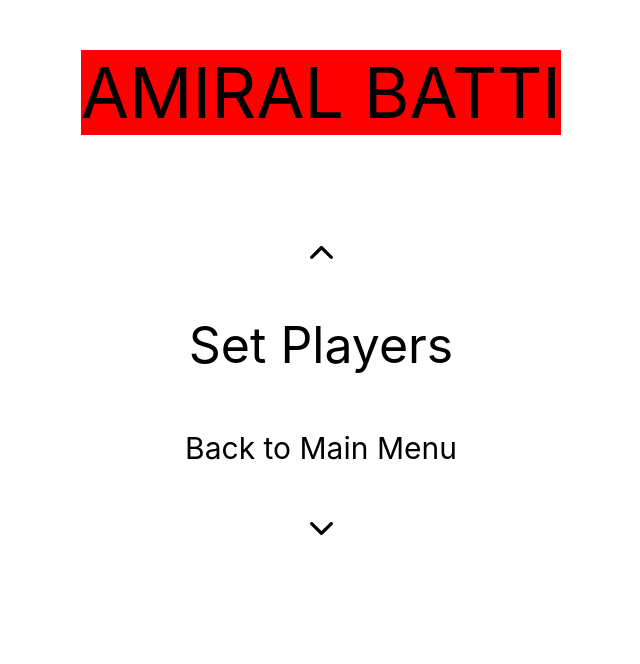
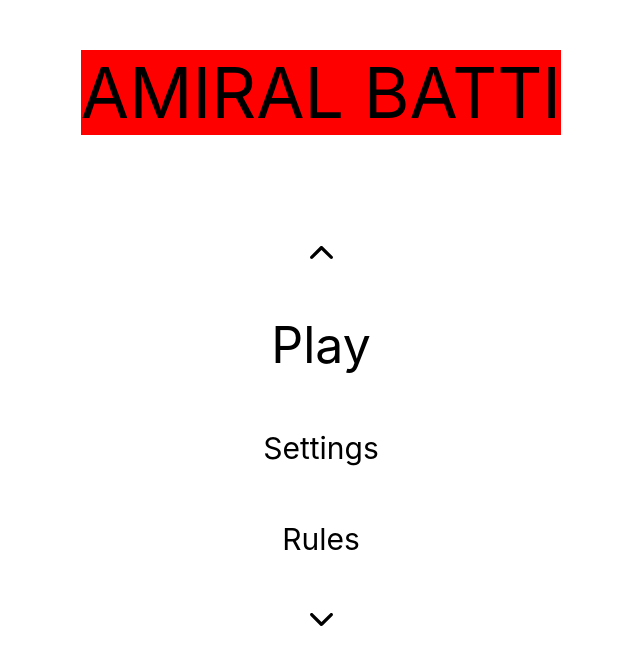
Before and after one commit to burakmey/amiral-batti, a React (Create React App) app: page / in a window 1280 px wide. Shown: the top 664 px of the page, without its empty margins (319-959 px from the left). Built offline with nearby package versions, Linux system fonts and the light colour scheme.

Commit message:
new page rendering.

```diff
--- a/src/App.js
+++ b/src/App.js
@@ -1,13 +1,30 @@
-import MainMenu from "./pages/MainMenu/MainMenu";
-import PlayMenu from "./pages/PlayMenu/PlayMenu";
+import { useState } from "react";
+import MainMenu from "./pages/MainMenu";
+import PlayMenu from "./pages/PlayMenu";
 import "./App.css";
 
 function App() {
+  console.log("App rendered!");
+
+  const [activePage, setActivePage] = useState("MainMenu");
+
+  const setPage = (pageName) => {
+    switch (pageName) {
+      case "MainMenu":
+        setActivePage(pageName);
+        break;
+      case "PlayMenu":
+        setActivePage(pageName);
+        break;
+      default:
+        break;
+    }
+  };
   return (
     <div className="App">
       <div>
-        {/* <MainMenu /> */}
-        <PlayMenu />
+        {activePage === "MainMenu" ? <MainMenu setPage={setPage} /> : null}
+        {activePage === "PlayMenu" ? <PlayMenu setPage={setPage} /> : null}
       </div>
     </div>
   );
--- a/src/components/Button/Button.js
+++ b/src/components/Button/Button.js
@@ -1,4 +1,4 @@
-import { useEffect, useState } from "react";
+import { useState } from "react";
 import "./Button.css";
 import "../../styles.css";
 
@@ -19,7 +19,7 @@ function Button(props) {
       className={className}
       onMouseEnter={() => updateStyle(true)}
       onMouseLeave={() => updateStyle(false)}
-      onClick={() => props.onClick()}
+      onClick={() => props.onClick(props.name)}
     >
       {props.name}
     </div>
--- a/src/components/SelectPlayers/Player.js
+++ b/src/components/SelectPlayers/Player.js
@@ -1,4 +1,4 @@
-import { useState, useRef, memo } from "react";
+import { useState, useRef, memo, useEffect } from "react";
 import Menu from "../Menu/Menu";
 import "./SelectPlayers.css";
 import "../../styles.css";
@@ -12,6 +12,10 @@ function Player(props) {
   const [inputClassName, setInputClassName] = useState("name-input");
   const [nameClassName, setnameClassName] = useState("player-name");
   const [isPlayer, setIsPlayer] = useState(true);
+
+  useEffect(() => {
+    return () => console.log("Player unmounted!");
+  }, []);
 
   const arrowUpClick = () => {
     setIsPlayer(false);
--- a/src/components/SelectPlayers/SelectPlayers.js
+++ b/src/components/SelectPlayers/SelectPlayers.js
@@ -1,4 +1,4 @@
-import { useState } from "react";
+import { useEffect, useState } from "react";
 import Player from "./Player";
 import Button from "../Button/Button";
 
@@ -10,6 +10,11 @@ function SelectPlayers() {
 
   const [buttonName, setButtonName] = useState("Set Players");
   const [buttonClassName, setButtonClassName] = useState("main-button");
+
+  useEffect(() => {
+    return () => console.log("SelectPlayers unmounted!");
+  }, []);
+
   const onClick = () => {
     if (buttonName === "Start") {
       setButtonName(mainButtonName);
--- /dev/null
+++ b/src/pages/MainMenu.js
@@ -0,0 +1,40 @@
+import { useEffect } from "react";
+import Title from "../components/Title/Title";
+import Menu from "../components/Menu/Menu";
+import Button from "../components/Button/Button";
+import "../styles.css";
+
+function MainMenu(props) {
+  useEffect(() => {
+    return () => console.log("MainMenu unmounted!");
+  }, []);
+
+  const onClick = (buttonName) => {
+    switch (buttonName) {
+      case "Play":
+        props.setPage("PlayMenu");
+        break;
+      case "Settings":
+        props.setPage("PlayMenu");
+        break;
+      case "Rules":
+        props.setPage("PlayMenu");
+        break;
+      default:
+        break;
+    }
+  };
+
+  return (
+    <div>
+      <Title />
+      <Menu arrowClassName={"arrow-primary"}>
+        <Button name={"Play"} className={"main-button"} onClick={onClick} />
+        <Button name={"Settings"} className={"sub-button"} onClick={onClick} />
+        <Button name={"Rules"} className={"sub-button"} onClick={onClick} />
+      </Menu>
+    </div>
+  );
+}
+
+export default MainMenu;
--- a/src/pages/MainMenu/MainMenu.js
+++ /dev/null
@@ -1,20 +0,0 @@
-import React from "react";
-import Title from "../../components/Title/Title";
-import Menu from "../../components/Menu/Menu";
-import Button from "../../components/Button/Button";
-import "../../styles.css";
-
-function MainMenu() {
-  return (
-    <div>
-      <Title />
-      <Menu arrowClassName={"arrow-primary"}>
-        <Button name={"Play"} className={"main-button"} />
-        <Button name={"Settings"} className={"sub-button"} />
-        <Button name={"Rules"} className={"sub-button"} />
-      </Menu>
-    </div>
-  );
-}
-
-export default MainMenu;
--- /dev/null
+++ b/src/pages/PlayMenu.js
@@ -0,0 +1,34 @@
+import { useEffect } from "react";
+import Title from "../components/Title/Title";
+import Menu from "../components/Menu/Menu";
+import SelectPlayers from "../components/SelectPlayers/SelectPlayers";
+import Button from "../components/Button/Button";
+import "../styles.css";
+
+function PlayMenu(props) {
+  console.log("PlayMenu rendered!");
+
+  useEffect(() => {
+    return () => console.log("PlayMenu unmounted!");
+  }, []);
+
+  const onClick = (buttonName) => {
+    props.setPage("MainMenu");
+  };
+
+  return (
+    <div>
+      <Title />
+      <Menu arrowClassName={"arrow-primary"}>
+        <SelectPlayers />
+        <Button
+          name={"Back to Main Menu"}
+          className={"sub-button"}
+          onClick={onClick}
+        />
+      </Menu>
+    </div>
+  );
+}
+
+export default PlayMenu;
--- a/src/pages/PlayMenu/PlayMenu.js
+++ /dev/null
@@ -1,21 +0,0 @@
-import React from "react";
-import Title from "../../components/Title/Title";
-import Menu from "../../components/Menu/Menu";
-import Button from "../../components/Button/Button";
-import "../../styles.css";
-import SelectPlayers from "../../components/SelectPlayers/SelectPlayers";
-
-function PlayMenu() {
-  console.log("PlayMenu rendered!");
-  return (
-    <div>
-      <Title />
-      <Menu arrowClassName={"arrow-primary"}>
-        <SelectPlayers />
-        <Button name={"Back to Main Menu"} className={"sub-button"} />
-      </Menu>
-    </div>
-  );
-}
-
-export default PlayMenu;
```
